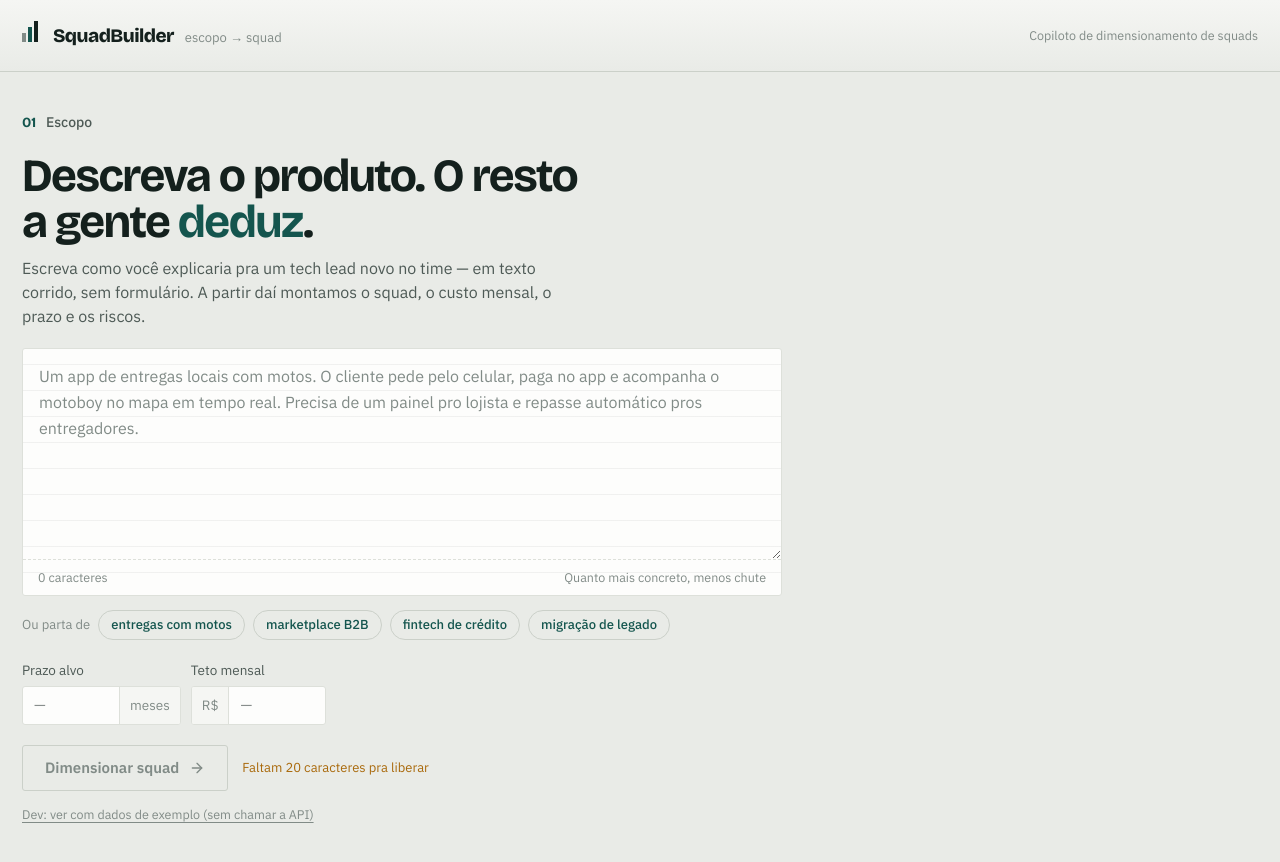
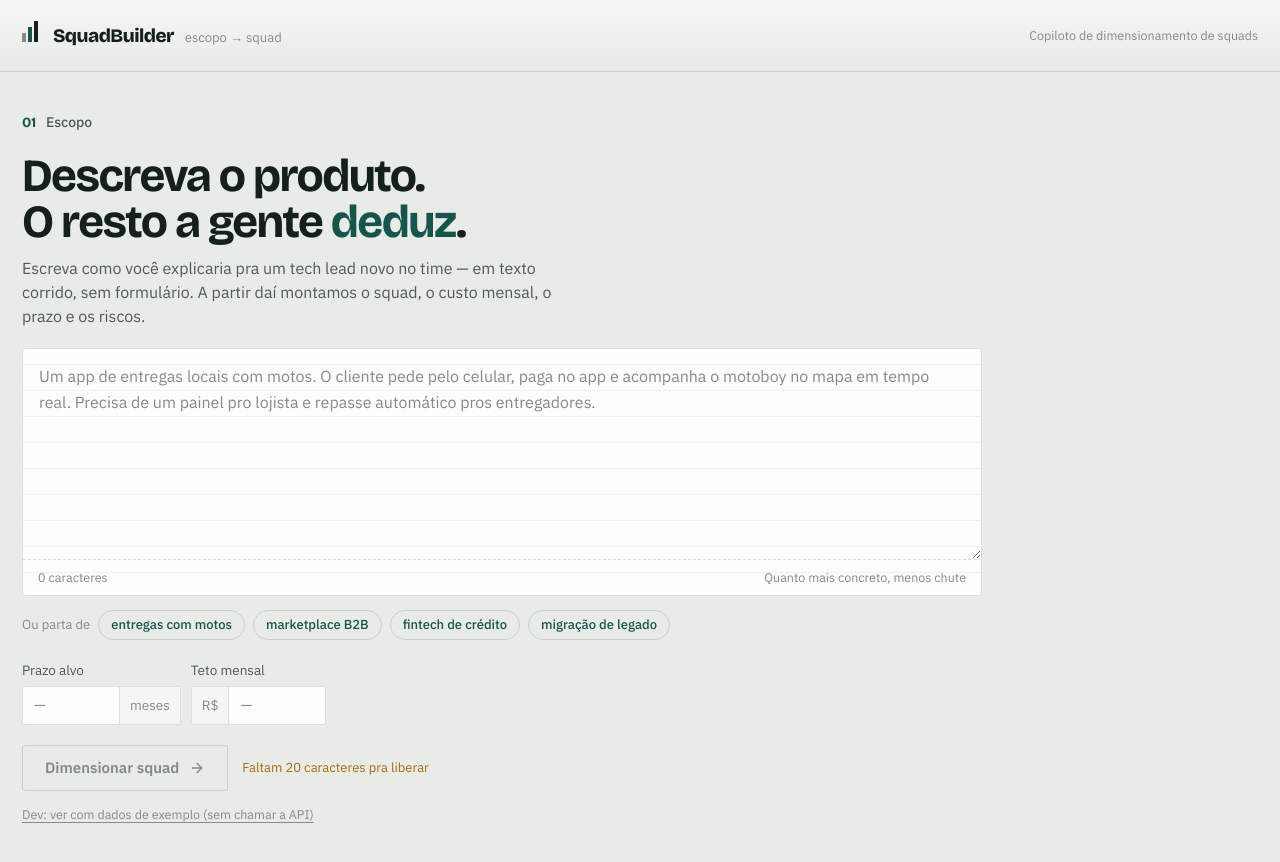
Before and after one commit to miguelquintanilhapy/squad-builder, a Next.js app: page / in a window 1280 px wide. Shown: the top 862 px of the page. Built offline with nearby package versions, Linux system fonts and the light colour scheme.

Commit message:
fix: largura da seção de escopo e quebra da headline na pontuação

```diff
--- a/src/components/SquadBuilderApp.tsx
+++ b/src/components/SquadBuilderApp.tsx
@@ -165,10 +165,14 @@ export function SquadBuilderApp() {
 
       <main className="flex-1">
         <section className="wrap py-8 sm:py-10">
-          <div className="max-w-[760px]">
+          {/* Mais largo que os 760px originais (fechava demais frente ao container de 1680px das
+              outras seções — ver revisão externa 1.14), mas sem ir pra largura total: textarea e
+              inputs não têm a mesma justificativa de tabela/gráfico pra ocupar a tela inteira. */}
+          <div className="max-w-[960px]">
             <Eyebrow index="01">Escopo</Eyebrow>
-            <h1 className="max-w-[20ch] font-display text-[clamp(30px,4.6vw,46px)] font-bold leading-[1.02] tracking-[-0.035em] text-ink">
-              Descreva o produto. O resto a gente <span className="text-petrol">deduz</span>.
+            <h1 className="font-display text-[clamp(30px,4.6vw,46px)] font-bold leading-[1.02] tracking-[-0.035em] text-ink">
+              Descreva o produto.
+              <br />O resto a gente <span className="text-petrol">deduz</span>.
             </h1>
             <p className="mt-2.5 max-w-[56ch] text-base text-ink-2">
               Escreva como você explicaria pra um tech lead novo no time — em texto corrido, sem
```
